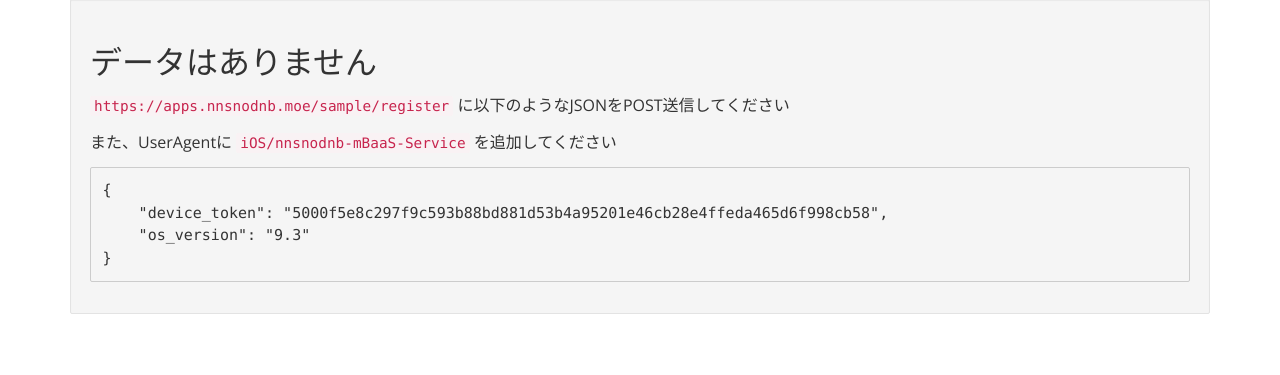
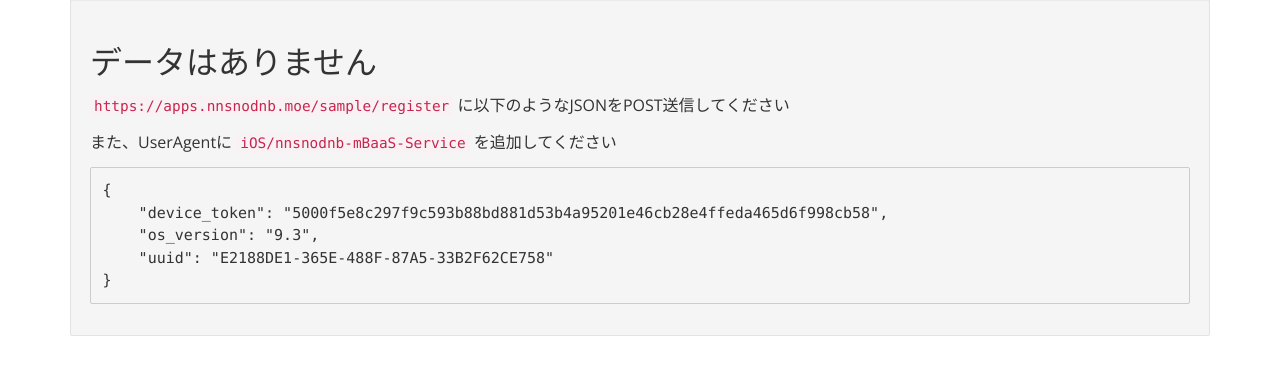
Before and after one commit to nnsnodnb/djabaas, a Django app: page / in a window 1280 px wide. Shown: the part 101-476 px from the top of the page. Run offline with Django 3.2, Linux system fonts and the light colour scheme; the visitor is signed in with stand-in values (Sample User, id 1); data that the repository does not hold is empty; some libraries are stand-ins or nearby versions.

Commit message:
Add UUID description

```diff
--- a/push/templates/push/top.html
+++ b/push/templates/push/top.html
@@ -56,7 +56,8 @@
                     <p>また、UserAgentに <code>iOS/nnsnodnb-mBaaS-Service</code> を追加してください</p>
                     <p><pre>{
     "device_token": "5000f5e8c297f9c593b88bd881d53b4a95201e46cb28e4ffeda465d6f998cb58",
-    "os_version": "9.3"
+    "os_version": "9.3",
+    "uuid": "E2188DE1-365E-488F-87A5-33B2F62CE758"
 }</pre></p>
                 </div>
             {% endif %}
```
